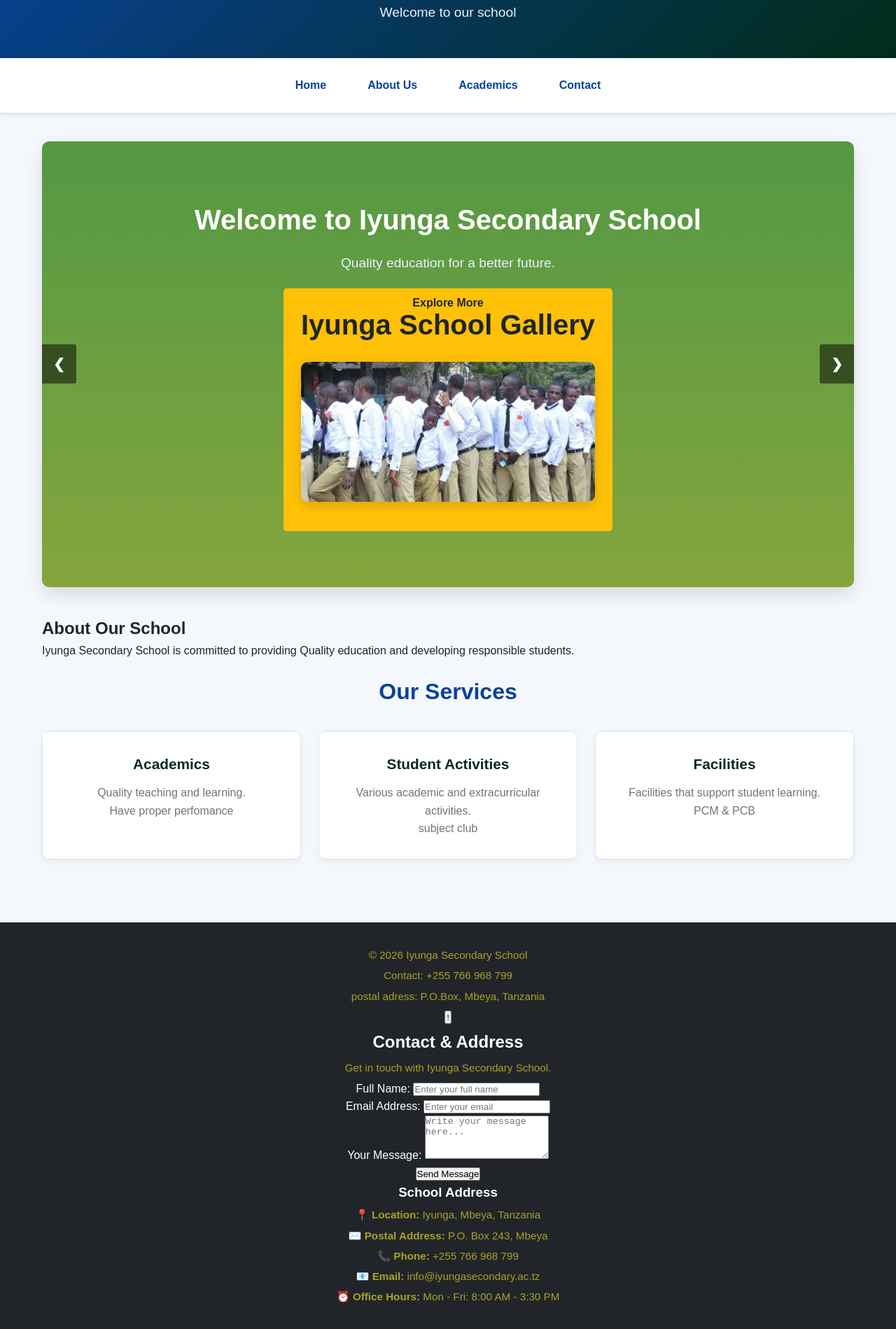
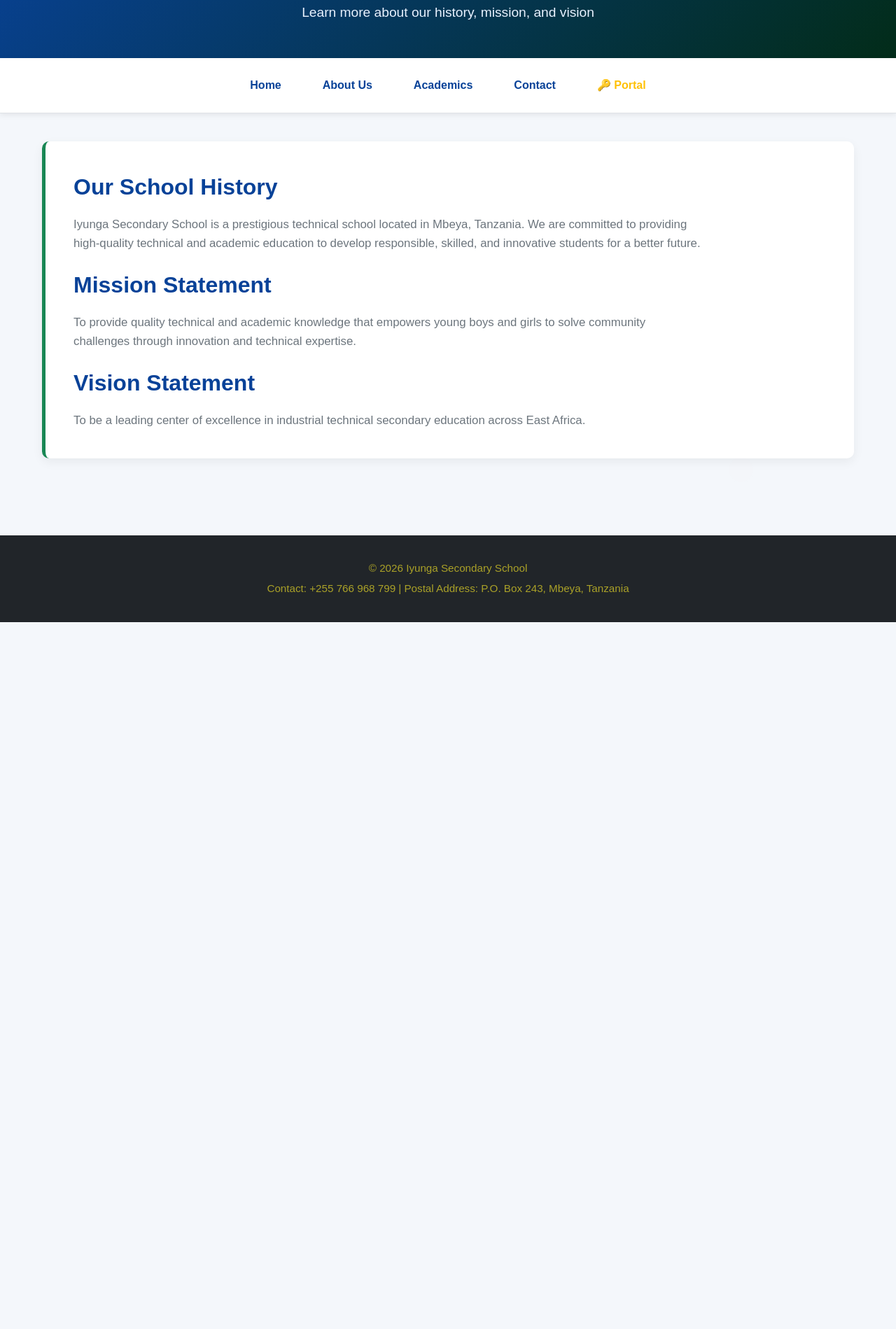
Before and after one commit to hassanbus09/IYUNGA-SECONDARY--SCHOOL, a plain HTML site: page about.html in a window 1280 px wide. Shown: the part 139-2038 px from the top of the page at 70% size. After the commit the page ends 1028 px from the top, so only its background shows below. Drawn offline with Linux system fonts and the light colour scheme.

Commit message:
Finalized public layouts and secured administrative dashboard routing vectors

```diff
--- a/about.html
+++ b/about.html
@@ -3,148 +3,53 @@
 <head>
     <meta charset="UTF-8">
     <meta name="viewport" content="width=device-width, initial-scale=1.0">
-    <title>IYUNGA SECONDARY SCHOOL</title>
+    <title>About Us - IYUNGA SECONDARY SCHOOL</title>
     <link rel="stylesheet" href="css/style.css">
 </head>
 <body>
 
-
     <div id="shapes-container"></div>
 
     <header>
-        <h1>Iyunga Secondary School</h1>
-        <p>Welcome to our school</p>
+        <h1>About Iyunga Secondary School</h1>
+        <p>Learn more about our history, mission, and vision</p>
     </header>
 
+    <!-- Navigation Menu Inayoruka Popote -->
     <nav>
-
-
         <button id="menu-toggle">☰ Menu</button>
         <div id="nav-links">
-            <a href="#hero">Home</a>
+            <a href="index.html#hero">Home</a>
             <a href="about.html">About Us</a>
-            <a href="#services">Academics</a>
+            <a href="index.html#services">Academics</a>
             <a href="contact.html">Contact</a>
+            <a href="dashboard.html" style="color: var(--accent-color); font-weight: bold;">🔑 Portal</a>
         </div>
     </nav>
 
     <main>
+        <section class="about fade-in-section appear">
+            <h2>Our School History</h2>
+            <p style="margin-bottom: 20px;">
+                Iyunga Secondary School is a prestigious technical school located in Mbeya, Tanzania.
+                We are committed to providing high-quality technical and academic education to develop responsible, skilled, and innovative students for a better future.
+            </p>
 
-        <section class="hero fade-in-section">
-            <h2>Welcome to Iyunga Secondary School</h2>
-            <p>Quality education for a better future.</p>
+            <h2>Mission Statement</h2>
+            <p style="margin-bottom: 20px; color: var(--muted-color);">
+                To provide quality technical and academic knowledge that empowers young boys and girls to solve community challenges through innovation and technical expertise.
+            </p>
 
-            <button id="alert-btn">Explore More
-<section class="slideshow-section fade-in-section">
-    <h2>Iyunga School Gallery</h2>
-    <div class="slideshow-container">
-
-
-        <div class="mySlides fade">
-            <img src="images/iyunga 1.jpg" alt="Iyunga Secondary 1">
-        </div>
-
-
-        <div class="mySlides fade">
-            <img src="images/iyunga 2.jpg" alt="Iyunga Secondary 2">
-        </div>
-
-
-        <div class="mySlides fade">
-            <img src="images/iyunga 3.jpg" alt="Iyunga Secondary 3">
-        </div>
-
-
-        <button class="prev" id="prev-slide">❮</button>
-        <button class="next" id="next-slide">❯</button>
-    </div>
-</section>
-</button><p>
-
-        </section>
-
-
-        <section class="About fade-in-section">
-            <h2>About Our School</h2>
-            <p>
-                Iyunga Secondary School is committed to providing
-                Quality education and developing responsible students.
+            <h2>Vision Statement</h2>
+            <p style="color: var(--muted-color);">
+                To be a leading center of excellence in industrial technical secondary education across East Africa.
             </p>
-        </section>
-
-
-
-        <section class="services fade-in-section">
-
-            <h2>Our Services</h2>
-            <div class="services-grid">
-                <div>
-                    <h3>Academics</h3>
-                    <p>Quality teaching and learning.</p>
-                    <p> Have proper perfomance</p>
-                </div>
-                <div>
-                    <h3>Student Activities</h3>
-                    <p>Various academic and extracurricular activities.</p>
-                    <p>subject club</p>
-                </div>
-                <div>
-                    <h3>Facilities</h3>
-                    <p>Facilities that support student learning.</p>
-                    <p>PCM & PCB</p>
-                </div>
-            </div>
         </section>
     </main>
 
     <footer>
         <p>&copy; 2026 Iyunga Secondary School</p>
-        <p>Contact: +255 766 968 799</p>
-        <p> postal adress: P.O.Box, Mbeya,  Tanzania</p>
-
-    <p><button id="to-top-btn" title="Go to top">↑</button></p>
-
-    <section id="contact" class="contact-section fade-in-section">
-        <h2>Contact & Address</h2>
-        <p>Get in touch with Iyunga Secondary School.</p>
-
-
-        <div class="contact-container">
-
-
-            <form id="contact-form">
-                <div class="form-group">
-                    <label for="username">Full Name:</label>
-                    <input type="text" id="username" placeholder="Enter your full name" required>
-                </div>
-
-                <div class="form-group">
-                    <label for="useremail">Email Address:</label>
-                    <input type="email" id="useremail" placeholder="Enter your email" required>
-                </div>
-
-                <div class="form-group">
-                    <label for="usermessage">Your Message:</label>
-                    <textarea id="usermessage" rows="4" placeholder="Write your message here..." required></textarea>
-                </div>
-
-                <button type="submit" id="submit-btn">Send Message</button>
-            </form>
-
-
-            <div class="address-box">
-                <h3>School Address</h3>
-                <p><strong>📍 Location:</strong> Iyunga, Mbeya, Tanzania</p>
-                <p><strong>✉️ Postal Address:</strong> P.O. Box 243, Mbeya</p>
-                <p><strong>📞 Phone:</strong> +255 766 968 799</p>
-                <p><strong>📧 Email:</strong> info@iyungasecondary.ac.tz</p>
-                <p><strong>⏰ Office Hours:</strong> Mon - Fri: 8:00 AM - 3:30 PM</p>
-            </div>
-
-        </div>
-    </section>
-
-
+        <p>Contact: +255 766 968 799 | Postal Address: P.O. Box 243, Mbeya, Tanzania</p>
     </footer>
 
     <script src="js/script.js"></script>
```
Also changed, not shown: contact.html (+15 -91 lines), dashboard.html (+9 -6 lines), index.html (+25 -41 lines), student.html (+5 -2 lines), view_student.html (+5 -2 lines).
